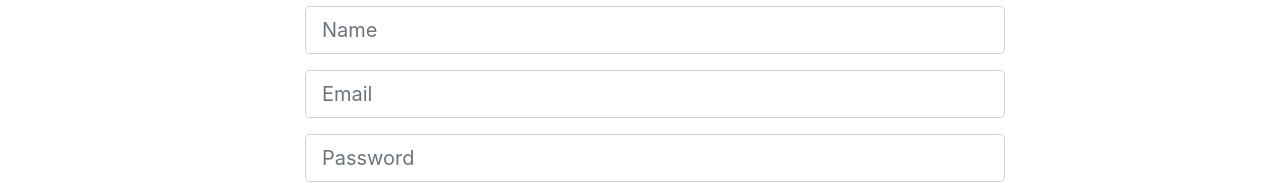
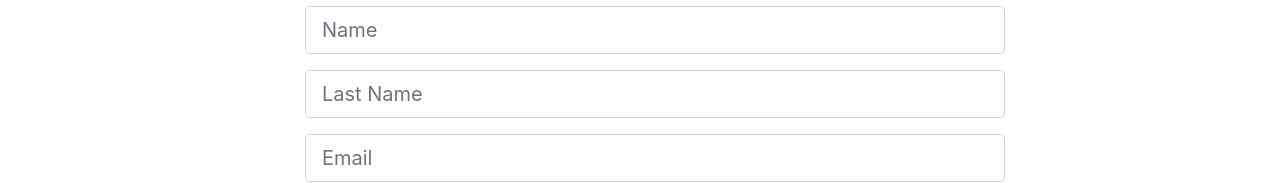
Before and after one commit to champion2030/Comfy-front, a React (Create React App) app: page /register in a window 1280 px wide. Shown: the part 262-445 px from the top of the page. Built offline with nearby package versions, Linux system fonts and the light colour scheme.

Commit message:
Login, Registration

```diff
--- a/src/components/auth/authComponents/Register.js
+++ b/src/components/auth/authComponents/Register.js
@@ -11,6 +11,7 @@ class Register extends Component {
         super();
         this.state = {
             name: '',
+            lastName: '',
             email: '',
             password: '',
             password_confirm: '',
@@ -30,6 +31,7 @@ class Register extends Component {
         e.preventDefault();
         const user = {
             name: this.state.name,
+            lastName: this.state.lastName,
             email: this.state.email,
             password: this.state.password,
             password_confirm: this.state.password_confirm
@@ -70,6 +72,19 @@ class Register extends Component {
                             name="name"
                             onChange={ this.handleInputChange }
                             value={ this.state.name }
+                        />
+                        {errors.name && (<div className="invalid-feedback">{errors.name}</div>)}
+                    </div>
+                    <div className="form-group">
+                        <input
+                            type="text"
+                            placeholder="Last Name"
+                            className={classnames('form-control form-control-lg', {
+                                'is-invalid': errors.name
+                            })}
+                            name="name"
+                            onChange={ this.handleInputChange }
+                            value={ this.state.lastName }
                         />
                         {errors.name && (<div className="invalid-feedback">{errors.name}</div>)}
                     </div>
```
